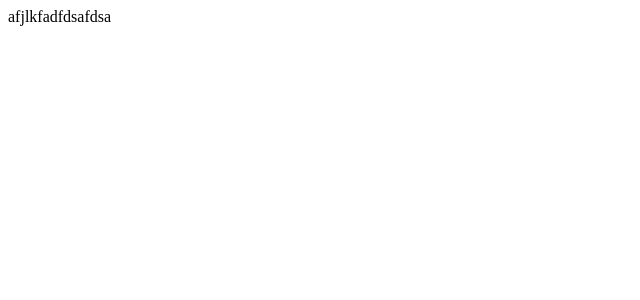
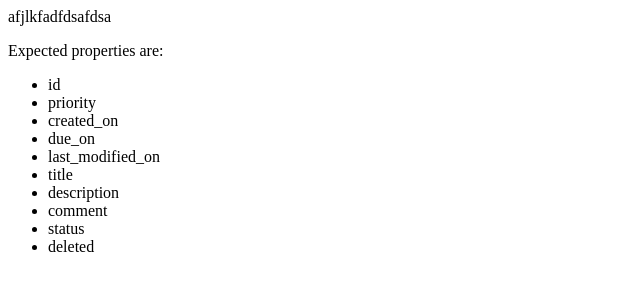
Before and after one commit to wibeasley/PhpTutorials, a PHP site: page / in a window 1280 px wide. Before the commit the part shown is almost empty. Shown: the top 300 px of the page, without its empty margins (0-640 px from the left). Run offline with PHP 8.4, Linux system fonts and the light colour scheme.

```diff
--- a/PhpProject2/index.php
+++ b/PhpProject2/index.php
@@ -14,5 +14,19 @@ and open the template in the editor.
         <?php
         // put your code here
         ?>
+     <p>
+     Expected properties are:
+     <ul>
+       <li>id</li>
+       <li>priority</li>
+       <li>created_on</li>
+       <li>due_on</li>
+       <li>last_modified_on</li>
+       <li>title</li>
+       <li>description</li>
+       <li>comment</li>
+       <li>status</li>
+       <li>deleted</li>
+     </ul>
     </body>
 </html>
```
